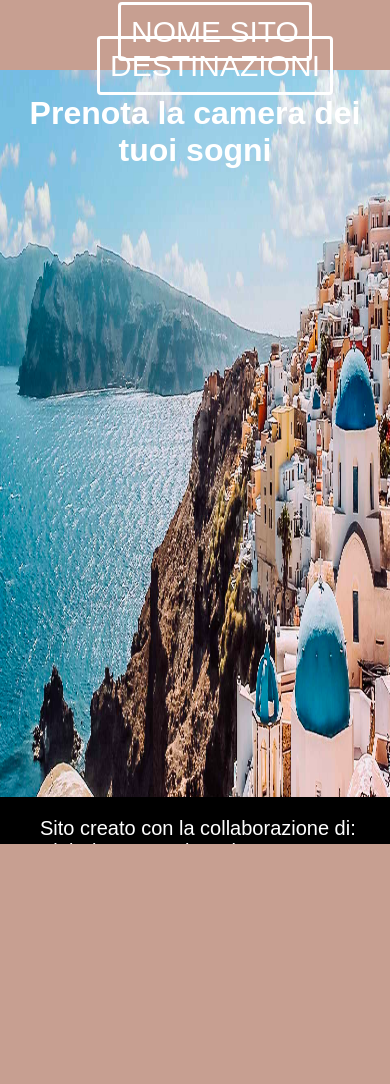
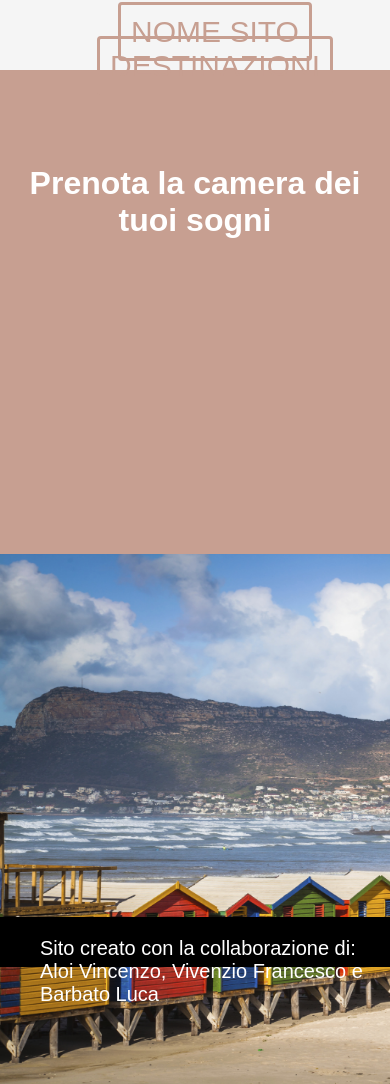
Before and after one commit to vinnion144/Sito-HTML, a PHP site: page / in a window 390 px wide; the page is wider, and only the part inside the window is pictured. Before the commit the page ends 844 px from the top of that part, so only its background shows below. Run offline with PHP 8.4, Linux system fonts and the light colour scheme.

Commit message:
debugging generale e aggiunta di media queries

```diff
--- a/index.html
+++ b/index.html
@@ -12,23 +12,22 @@
         <header>
             <ul id="homebarid" class="homebar">
                 <li><a href="index.html" >NOME SITO</a></li>
-                <li><a href="#generi_sezione" >DESTINAZIONI</a></li>
+                <li><a href="#destinazioni" >DESTINAZIONI</a></li>
             </ul>
         </header>
 
         <main>
             <div><h1 class="titolo"><b>Prenota la camera dei tuoi sogni</b></h1></div>
-            <h1 id="generi_sezione" class="generi">Destinazioni</h1>
             <div class="spazio"></div>
-            <div class="slide-container">
+            <div class="slide-container" id="destinazioni">
                 <div class="slide fade">
-                    <img src="Tokyo.jpg" width="600px" height="350px">
+                    <img src="Tokyo.jpg">
                 </div>
                 <div class="slide fade">
-                    <img src="Messico.jpg" width="600px" height="350px">
+                    <img src="Messico.jpg">
                 </div>
                 <div class="slide fade">
-                    <img src="Sudafrica.jpg" width="600px" height="350px">
+                    <img src="Sudafrica.jpg">
                 </div>
             </div>
             <script>
--- a/style.css
+++ b/style.css
@@ -3,10 +3,13 @@
 h1,h2,h3,p,a {color: white;font-family: Arial; text-decoration: NONE}
 
 html{
-    background-image: url(backgroundWebsite.jpeg);
-    background-repeat: no-repeat;
-    background-attachment: fixed;
-    background-size:100% 100%;
+    background-color: #c79f91;
+}
+
+.pic-res{
+    display:block;
+    position: absolute;
+
 }
 
 body{
@@ -20,17 +23,22 @@ main {
     border: 10px red;
 }
 
+header{
+    height: 70px;
+    z-index: 2;
+}
+
 .background{object-fit: cover;height: 100%;width:100%; top: 0; left: 0;margin: 0}
 
 .homebar{
     display: inline-block;
-    position: fixed;
+    position: relative;
     margin-top:0;
     width: 100%;
     top: 0;
     left: 0;
     height: 70px;
-    background-color: #c79f91;
+    background-color: whitesmoke;
 
 }
 
@@ -39,15 +47,14 @@ main {
     width:100%;
     margin: 0;
     text-align:center;
-    position:absolute;
+    position:relative;
     padding: 15;
     color: white;
     margin-top:80;
 }
-
 .footerbar{
     display: inline-block;
-    position:absolute;
+    position:relative;
     width:100%;
     height:50px;
     bottom: -3;
@@ -64,39 +71,37 @@ main {
     position: relative;
     top:15px
 }
-
-.generi{
-    display: inline-block;
-    position: absolute;
-    text-align:center;
-    width:100%;
-    margin:0;
-    margin-top: 80;
-    padding: 15;
-    visibility: collapse;
-}
-
 #homebarid li a{
     font-size:30px;
+    color: #c79f91;
     margin: 5px;
     margin-top:10px;
     padding: 10px;
-    border: 3px solid white;
+    border: 3px solid #c79f91;
     border-radius: 4px;
 }
 .slide-container {
-    max-width: 800px;
-    max-height: 800px;
+    width: 900px;
+    height: 530px;
     margin: auto;
-    position: absolute;
+    position: relative;
     top: 300px;
-    left: 550px;
     background-color: black;
+
+}
+.slide-container .slide{
+    width: 100%;
+    height: 100%;
+
 }
 .slide {
     display: none;
-    max-width: 800px;
-    max-height: 800px;
+    width: 700px;
+    height:400px;
+}
+.slide img{
+    width: 100%;
+    height: 100%;
 }
 .fade {
     animation-name: fade;
```
Also changed, not shown: other parts of style.css (+51 -0 lines), backgroundWebsite.jpeg (deleted).
